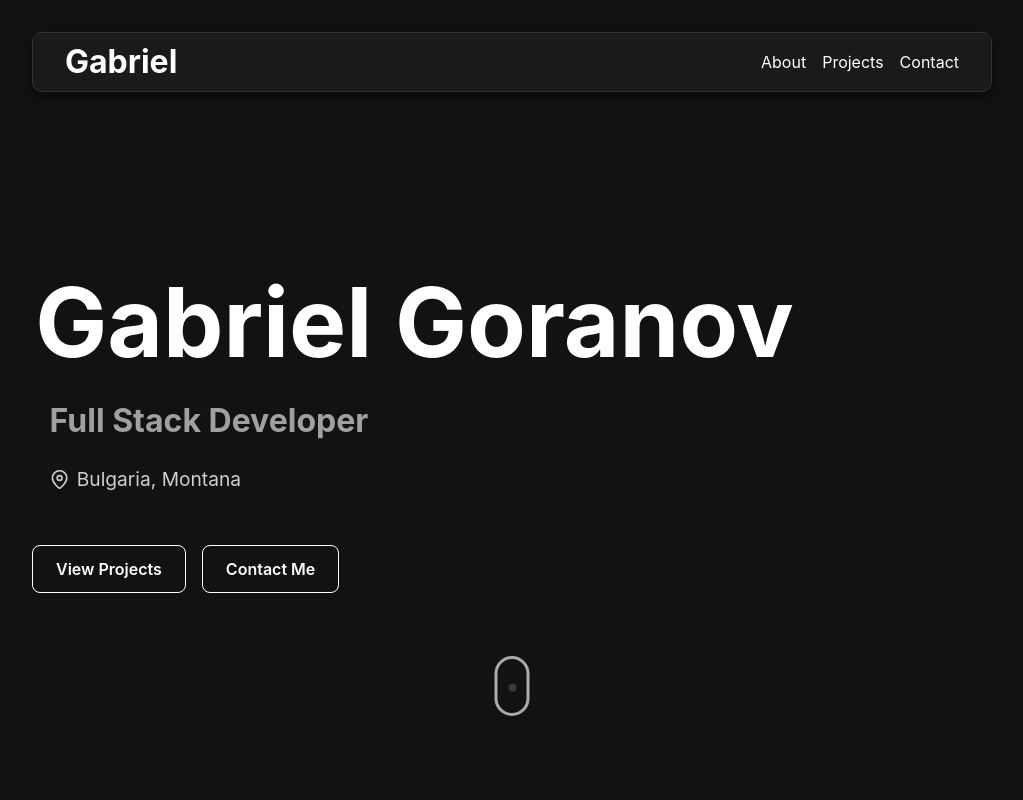
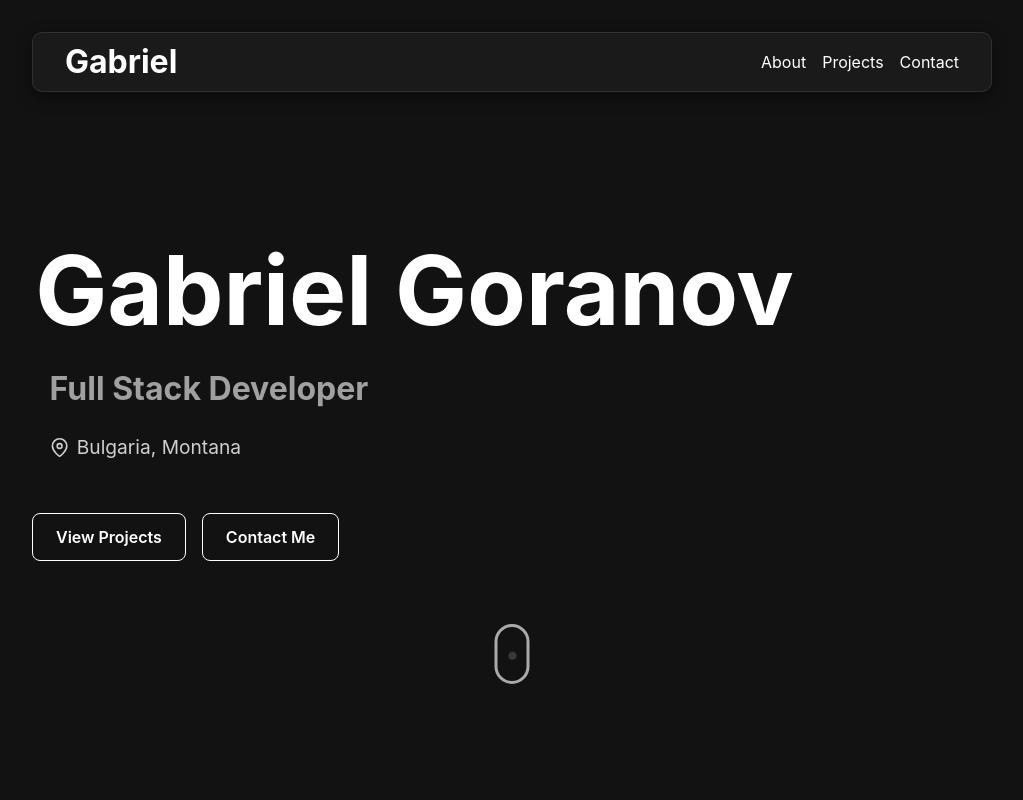
Before and after one commit to gabigoranov/Portfolio, a React (Vite) app: page / in a window 1280 px wide. Shown: the top 800 px of the page, without its empty margins (128-1151 px from the left). Built offline with nearby package versions, Linux system fonts and the light colour scheme.

Commit message:
Small SEO optimizations

```diff
--- a/index.html
+++ b/index.html
@@ -4,6 +4,7 @@
     <meta charset="UTF-8" />
     <link rel="icon" type="image/svg+xml" href="/images/favicon.svg" />
     <meta name="viewport" content="width=device-width, initial-scale=1.0" />
+    <meta name="description" content="Gabriel Goranov – Frontend and Full-stack Web Developer showcasing projects and skills.">
     <title>Gabriel Goranov</title>
   </head>
   <body>
--- a/src/assets/styles/hero.css
+++ b/src/assets/styles/hero.css
@@ -8,7 +8,7 @@
     justify-content: center;
     align-items: start;
     position: relative;
-    margin-top: -2rem;
+    margin-top: -4rem;
 }
 
 .hero__text {
```
Also changed, not shown: public/robots.txt (added), 1 other file (tests, documents, lock files or other folders).
